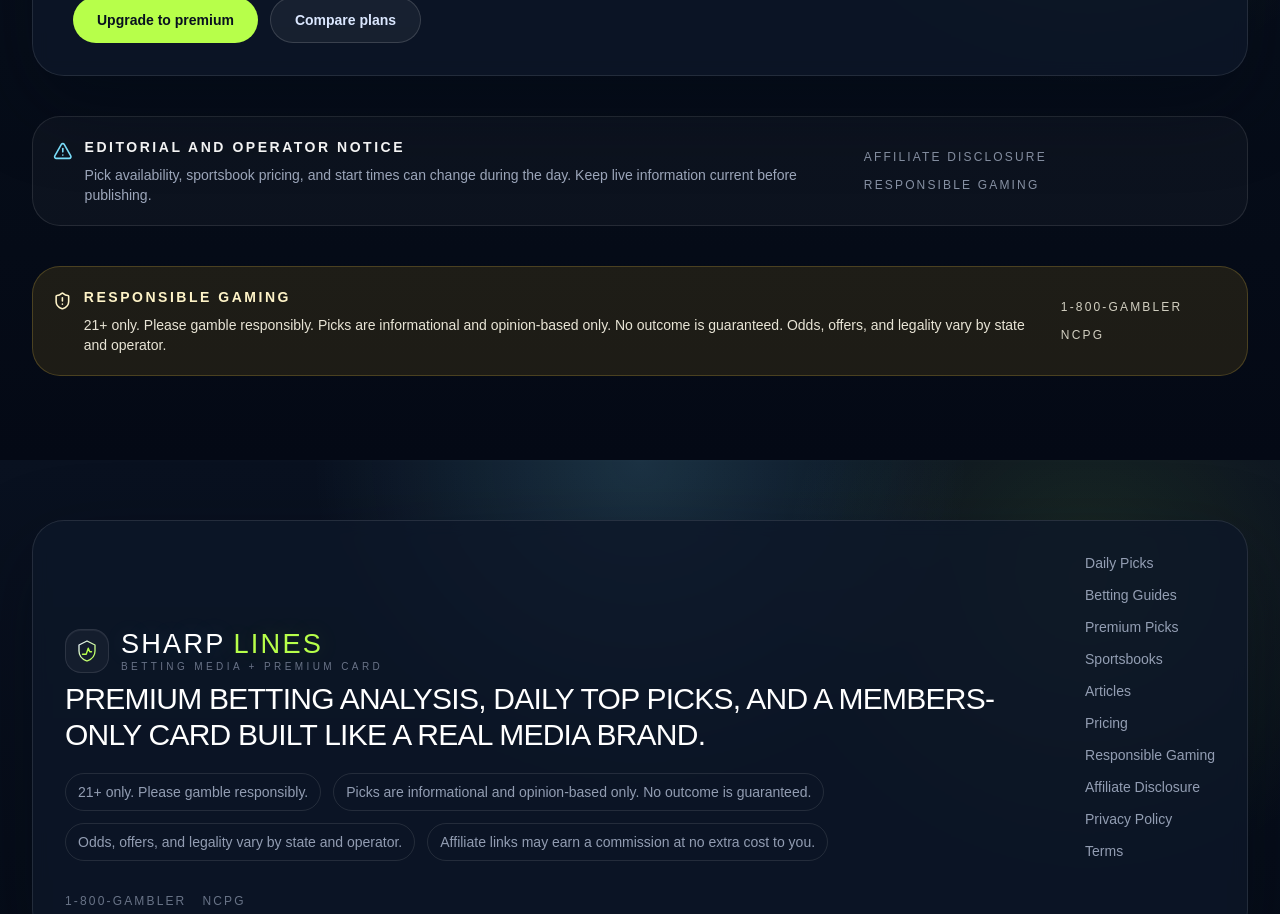
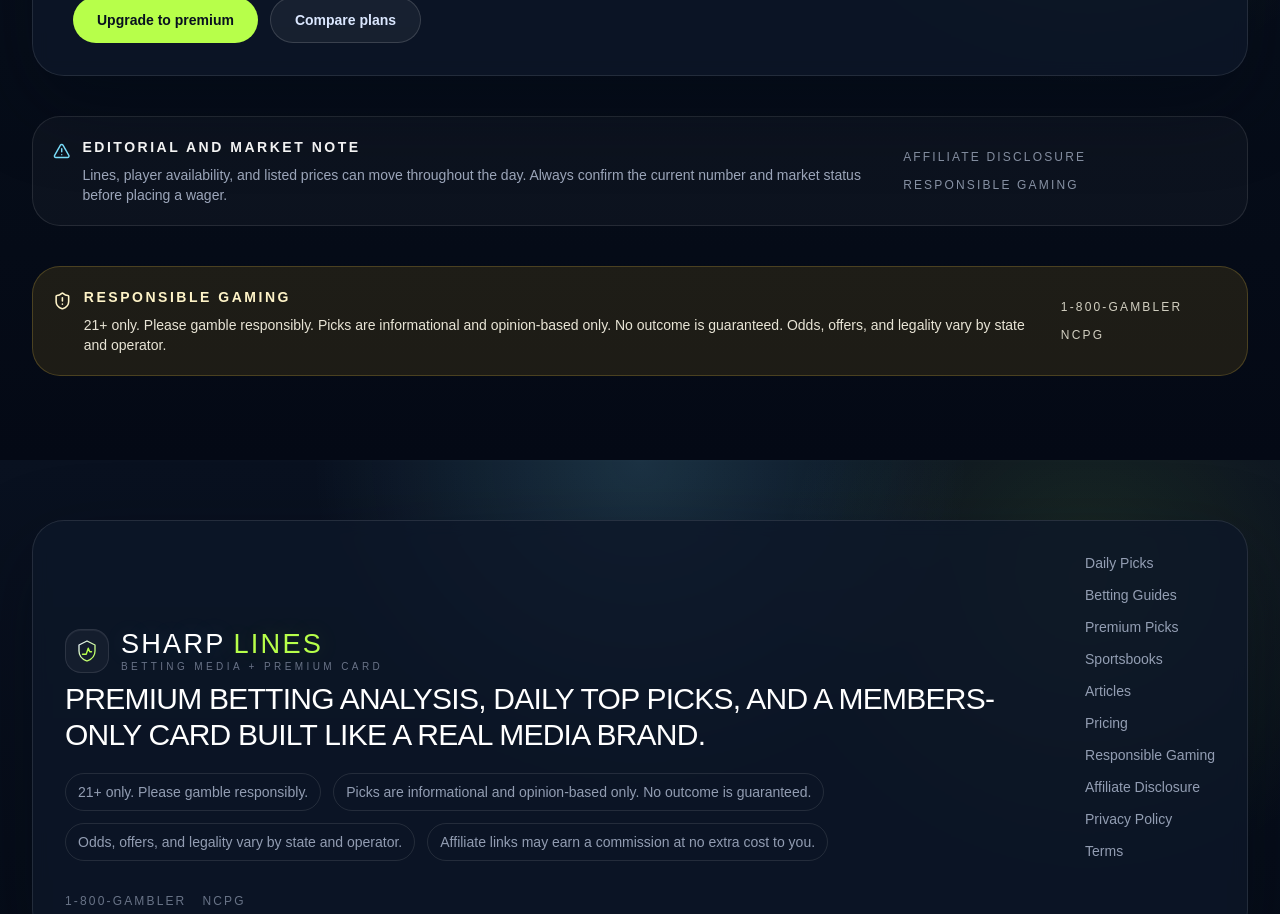
Before and after one commit to Sharplines12/sharplines, a Next.js app: page /daily-picks in a window 1280 px wide. Shown: the part 1940-2854 px from the top of the page. Built offline with nearby package versions, Linux system fonts and the light colour scheme; no server answers; the database is empty.

Commit message:
Refine editorial disclaimer copy

```diff
--- a/app/daily-picks/page.tsx
+++ b/app/daily-picks/page.tsx
@@ -41,7 +41,7 @@
         </div>
       </div>
 
-      <DisclaimerBanner copy="Pick availability, sportsbook pricing, and start times can change during the day. Keep live information current before publishing." />
+      <DisclaimerBanner copy="Lines, player availability, and listed prices can move throughout the day. Always confirm the current number and market status before placing a wager." />
       <ResponsibleGamingBanner />
     </div>
   );
--- a/components/disclaimer-banner.tsx
+++ b/components/disclaimer-banner.tsx
@@ -7,7 +7,7 @@
 };
 
 export function DisclaimerBanner({
-  title = "Editorial and operator notice",
+  title = "Editorial and market note",
   copy
 }: DisclaimerBannerProps) {
   return (
```
